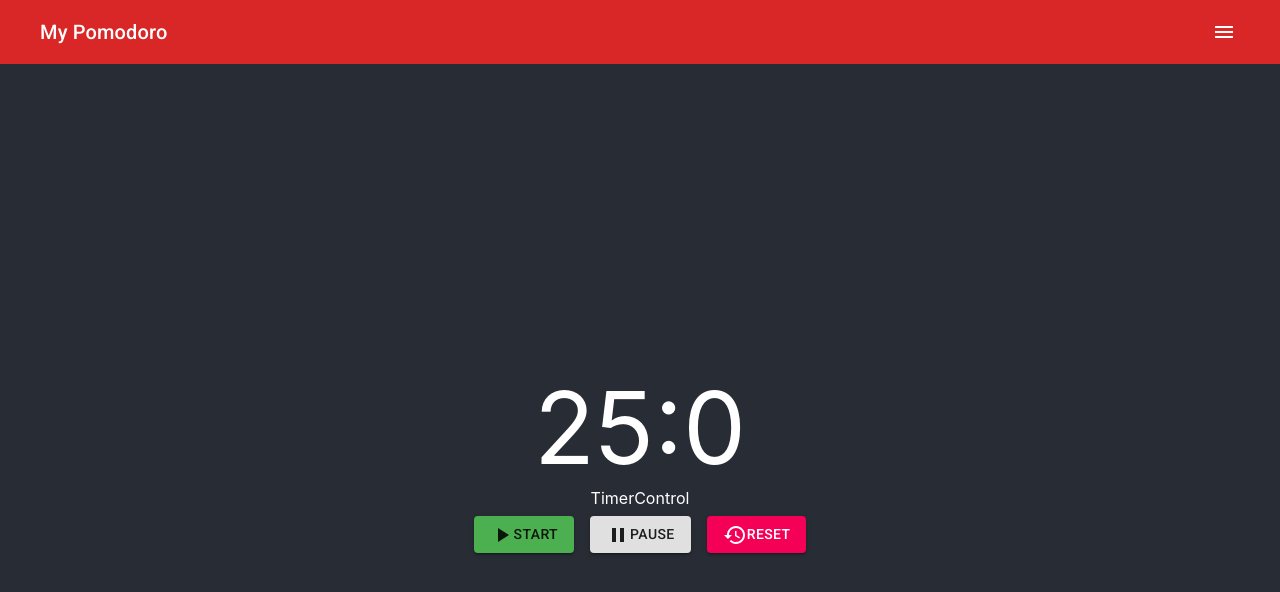
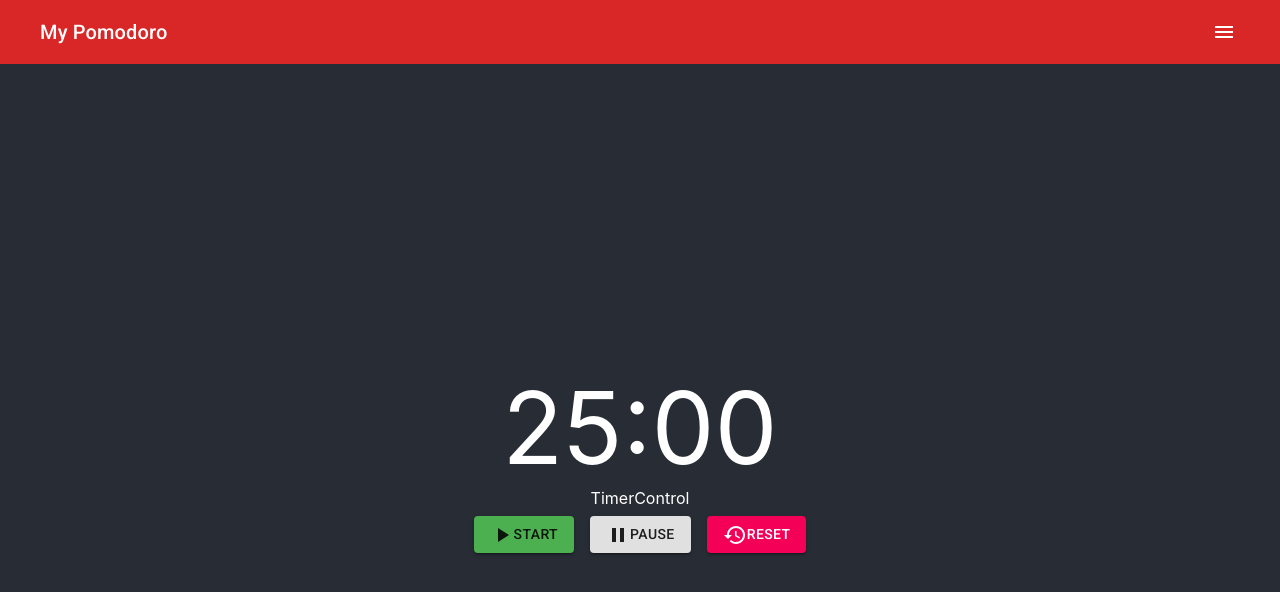
Before and after one commit to giovanizanetti/MY-POMDORO, a React (Create React App) app: page / in a window 1280 px wide. Shown: the top 592 px of the page. Built offline with nearby package versions, Linux system fonts and the light colour scheme.

Commit message:
impr: format timer seconds

```diff
--- a/src/components/Timer/index.js
+++ b/src/components/Timer/index.js
@@ -12,6 +12,12 @@ const Timer = (props) => {
   const { root } = useTimerStyles()
   const [time, setTime] = useState(1500)
   const [isActive, setIsActive] = useState(false)
+  const minutes = Math.floor(time / 60) % 60
+
+  const seconds = () => {
+    const formatedSeconds = `0${time % 60}`
+    return time % 60 < 10 ? formatedSeconds : time % 60
+  }
 
   useEffect(() => {
     let interval = null
@@ -25,12 +31,10 @@ const Timer = (props) => {
     return () => clearInterval(interval)
   }, [isActive, time])
 
-  const seconds = time % 60
-  const minutes = Math.floor(time / 60) % 60
   return (
     <>
       <div>
-        <span className={root}>{`${minutes}:${seconds}`}</span>
+        <span className={root}>{`${minutes}:${seconds()}`}</span>
         <TimerControl
           isActive={isActive}
           setIsActive={setIsActive}
```
Also changed, not shown: 1 other file (tests, documents, lock files or other folders).
